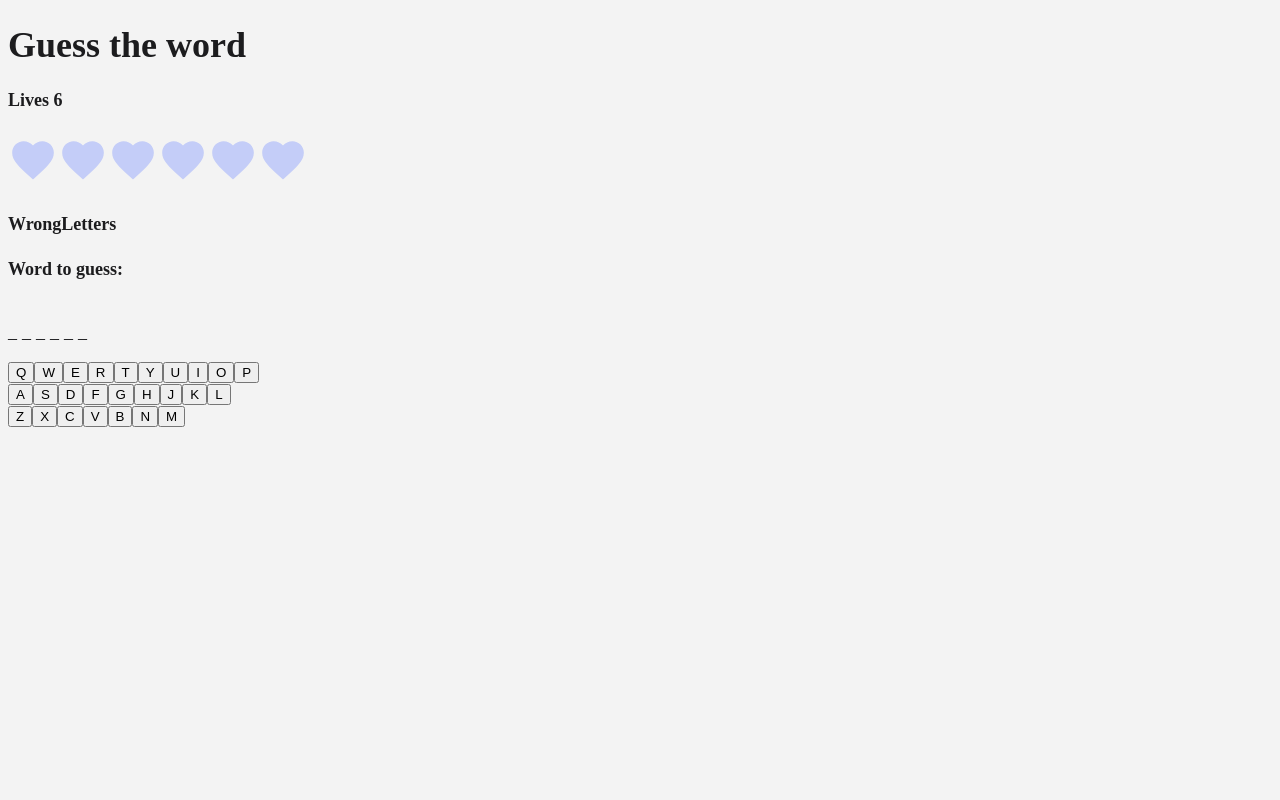
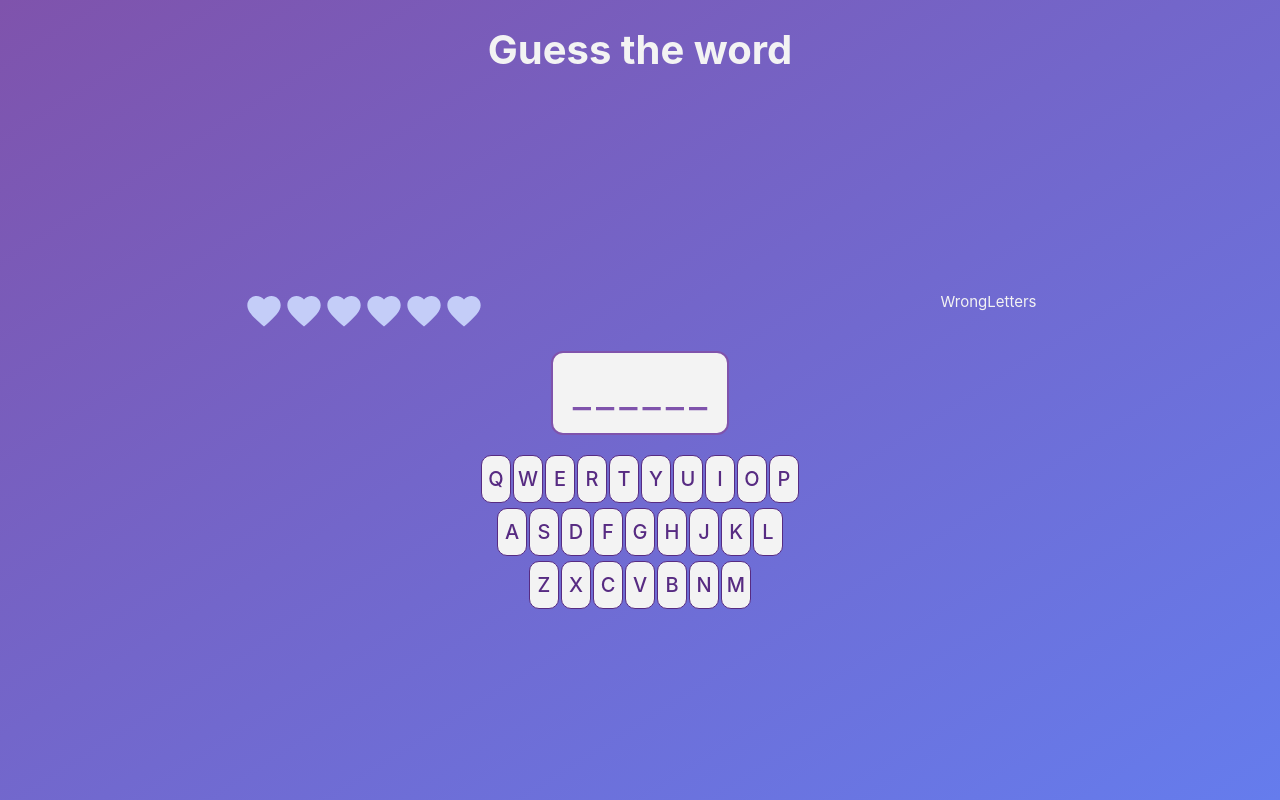
Before and after one commit to LidiaA3/guessword, a React (Vite) app: page / in a window 1280 px wide. Built offline with nearby package versions, Linux system fonts and the light colour scheme.

Commit message:
Add style & block moves when lives = 0 || word completed

```diff
--- a/src/App.jsx
+++ b/src/App.jsx
@@ -4,7 +4,9 @@ function App() {
 
   return (
     <>
-      <h1>Guess the word</h1>
+      <header>
+        <h1>Guess the word</h1>
+      </header>
       <Game />
     </>
   )
--- a/src/components/Game.jsx
+++ b/src/components/Game.jsx
@@ -41,6 +41,9 @@ function Game () {
     const [lives, setLives] = useState(6);
 
     function handleLetter(l) {
+        if (lives === 0 || !wordToGuess.includes('_')) {
+            return;
+        }
         console.log('Letter pressed:', l);
         if (wordSolved.includes(l)) {
             console.log('Letter is in');
@@ -59,18 +62,21 @@ function Game () {
     }
 
     return (
-        <>
-            <h4>Lives {lives}</h4>
-            <div className="lives">
-                {new Array(6).fill('').map((item, index)=> lives > index ? <FillHeart /> : <EmptyHeart />)}
-            </div>
-            <h4>WrongLetters {wrongLetters}</h4>
-            <h4>Word to guess:</h4>
-            <div className="word">
-                {wordToGuess.map((item) => <p>{item}</p>)}
-            </div>
-            <Keyboard handleLetter={handleLetter}/>
-        </>
+        <main className="game">
+            <section className="status">
+                <div className="lives">
+                    {new Array(6).fill('').map((item, index)=> lives > index ? <FillHeart /> : <EmptyHeart />)}
+                </div>
+                <div className="wrongLetters">
+                    <small className="wrongLetters__tittle">WrongLetters</small>
+                    <p className="wrongLetters__section">{wrongLetters}</p>
+                </div>
+            </section>
+            <section className="word">
+                {wordToGuess.map((item) => <p className="word__letter">{item}</p>)}
+            </section>
+            <Keyboard handleLetter={handleLetter} />
+        </main>
     );
 }
 
--- a/src/components/Keyboard.jsx
+++ b/src/components/Keyboard.jsx
@@ -5,7 +5,7 @@ function Keyboard (props) {
     const keyboardLetters = [['Q','W','E','R','T','Y','U','I','O','P'], ['A','S','D','F','G','H','J','K','L'], ['Z','X','C','V','B','N','M']];
 
     return (
-        <>
+        <section className="keyboard">
             {keyboardLetters.map((line, i) => {
                 return <div className="keyboard__row" key={i}>
                     {line.map(letter => {
@@ -13,7 +13,7 @@ function Keyboard (props) {
                     })}
                 </div>
             })}
-        </>
+        </section>
     );
 }
 
--- a/src/components/icons/EmptyHeart.jsx
+++ b/src/components/icons/EmptyHeart.jsx
@@ -1,6 +1,6 @@
 function EmptyHeart() {
     return <svg width="50" height="50" viewBox="0 0 50 50" fill="none" xmlns="http://www.w3.org/2000/svg">
-        <path d="M23.6624 39.8805L23.6588 39.8772C18.2451 34.9681 13.9532 31.0643 10.9855 27.4335C8.04523 23.8363 6.66699 20.8135 6.66699 17.7083C6.66699 12.6545 10.5864 8.75 15.6253 8.75C18.4946 8.75 21.2898 10.0986 23.1032 12.2115L25.0003 14.4219L26.8974 12.2115C28.7108 10.0986 31.5061 8.75 34.3753 8.75C39.4142 8.75 43.3336 12.6545 43.3336 17.7083C43.3336 20.8135 41.9554 23.8363 39.0152 27.4335C36.0475 31.0643 31.7555 34.9681 26.3418 39.8772L26.3382 39.8805L25.0003 41.0984L23.6624 39.8805Z" stroke="#C4CDF8" stroke-width="5"/>
+        <path d="M23.6624 39.8805L23.6588 39.8772C18.2451 34.9681 13.9532 31.0643 10.9855 27.4335C8.04523 23.8363 6.66699 20.8135 6.66699 17.7083C6.66699 12.6545 10.5864 8.75 15.6253 8.75C18.4946 8.75 21.2898 10.0986 23.1032 12.2115L25.0003 14.4219L26.8974 12.2115C28.7108 10.0986 31.5061 8.75 34.3753 8.75C39.4142 8.75 43.3336 12.6545 43.3336 17.7083C43.3336 20.8135 41.9554 23.8363 39.0152 27.4335C36.0475 31.0643 31.7555 34.9681 26.3418 39.8772L26.3382 39.8805L25.0003 41.0984L23.6624 39.8805Z" stroke="#C4CDF8" strokeWidth="5"/>
     </svg>
 
 }
--- a/src/scss/global.scss
+++ b/src/scss/global.scss
@@ -1,17 +1,198 @@
-$color-dark: #1c1c1e;
-$color-light: #f3f3f3;
+:root {
+    font-family: Inter, system-ui, Avenir, Helvetica, Arial, sans-serif;
+    line-height: 1.5;
+    font-weight: 400;
+
+    --color-main: #7f53ac;
+    --color-main-dark: #572b82;
+    --color-dark: #1c1c1e;
+    --color-light: #f3f3f3;
+    --color-light-op-80: #f3f3f3cc;
+
+    --color-accent: #c4cdf8;
+    --color-accent-dark: #657ced;
+
+    --color-linear-main: var(--color-main);
+    --color-linear-accent: var(--color-accent-dark);
+}
 
 html {
     font-size: 62.5%;
 }
 
 body {
-    font-size: 1.8rem;
-    color: $color-dark;
-    background-color: $color-light;
+    color: var(--color-light);
+    background: linear-gradient(to bottom right, var(--color-linear-main), var(--color-linear-accent));
+    background-repeat: no-repeat;
+    margin: 0;
+    min-width: 320px;
+    min-height: 100vh;
+    font-size: 2rem;
+    text-align: center;
+}
+
+#root {
+    width: 100%;
+    height: 100vh;
+    display: flex;
+    flex-direction: column;
+    place-items: center;
+    justify-content: center;
+}
+
+a {
+    font-weight: 500;
+    color: var(--color-dark);
+    text-decoration: inherit;
+
+    &:hover {
+        color: #3c3c3f;
+    }
+}
+
+header {
+    padding: 2rem;
+}
+
+h1 {
+    font-size: 3rem;
+    margin: 0;
+    color: var(--color-light);
+}
+
+.game {
+    flex: 1;
+    width: calc(100% - 4rem);
+    display: flex;
+    flex-direction: column;
+    justify-content: center;
+    align-items: center;
+    gap: 2rem;
+    padding: 2rem;
+}
+
+button {
+    box-sizing: border-box;
+    border-radius: .5em;
+    border: .05em solid var(--color-main-dark);
+    padding: 0;
+    font-size: 2rem;
+    font-weight: 500;
+    font-family: inherit;
+    background-color: var(--color-light);
+    color: var(--color-main-dark);
+    cursor: pointer;
+    transition: border-color 0.25s;
+    width: 3rem;
+    height: 4.8rem;
+
+    &:hover {
+        background-color: var(--color-gray);
+    }
+
+    &:focus,
+    &:focus-visible {
+        background-color: var(--color-main);
+    }
+}
+
+.status{
+    display: flex;
+    flex-direction: column;
+    gap: 1rem;
+}
+
+.lives {
+    display: flex;
+    justify-content: center;
+
+    & svg {
+        width: 2rem;
+        height: 2rem;
+    }
+}
+
+.wrongLetters {
+    display: flex;
+    flex-direction: column;
+    gap: .5rem;
+
+    &__tittle {
+        font-size: 1.5rem;
+    }
+
+    &__section {
+        font-size: 3rem;
+        margin: 0;
+        line-height: 3rem;
+    }
 }
 
 .word {
     display: flex;
     gap: .5rem;
+    padding: 1rem 2rem;
+    background-color: var(--color-light);
+    border: .05em solid var(--color-main);
+    border-radius: .3em;
+    font-size: 3rem;
+    color: var(--color-main);
+
+    &__letter {
+        margin: 0;
+    }
 }
+
+.keyboard {
+    display: flex;
+    flex-direction: column;
+    gap: .5rem;
+
+    &__row {
+        display: flex;
+        gap: .2rem;
+        justify-content: center;
+    }
+}
+
+@media all and (min-width: 600px) {
+    h1 {
+        font-size: 4rem;
+    }
+
+    .word {
+        font-size: 4rem;
+    }
+
+    .status {
+        flex-direction: row;
+        width: 100%;
+        text-align: start;
+        justify-content: space-around;
+    }
+
+    .lives {
+        & svg {
+            width: 4rem;
+            height: 4rem;
+        }
+    }
+}
+
+
+::-webkit-scrollbar {
+    width: 1rem;
+}
+
+::-webkit-scrollbar-track {
+    background: #f3f3f3;
+}
+
+::-webkit-scrollbar-thumb {
+    background: #9a9aa3;
+    border-radius: 1rem;
+}
+
+::-webkit-scrollbar-thumb:hover {
+    background: #3c3c3f;
+}
```
